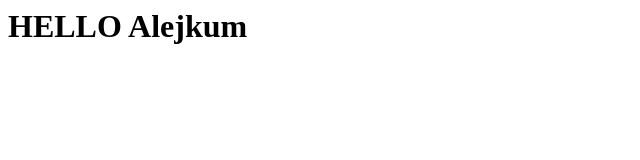
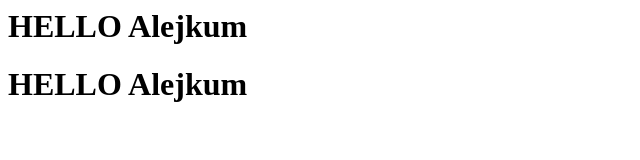
Before and after one commit to mrejhan/frontend, a plain HTML site: page Frontend Examples/Test1 setupTest htmlExample/index.html in a window 1280 px wide. Shown: the whole page, without its empty margins (0-640 px from the left). Drawn offline with Linux system fonts and the light colour scheme.

Commit message:
prvi komit

```diff
--- a/Frontend Examples/Test1 setupTest htmlExample/index.html
+++ b/Frontend Examples/Test1 setupTest htmlExample/index.html
@@ -7,6 +7,7 @@
 <body>
     <header>
         <h1>HELLO Alejkum   </h1>
+        <h1>HELLO Alejkum   </h1>
     </header>
 
 </body>
```
